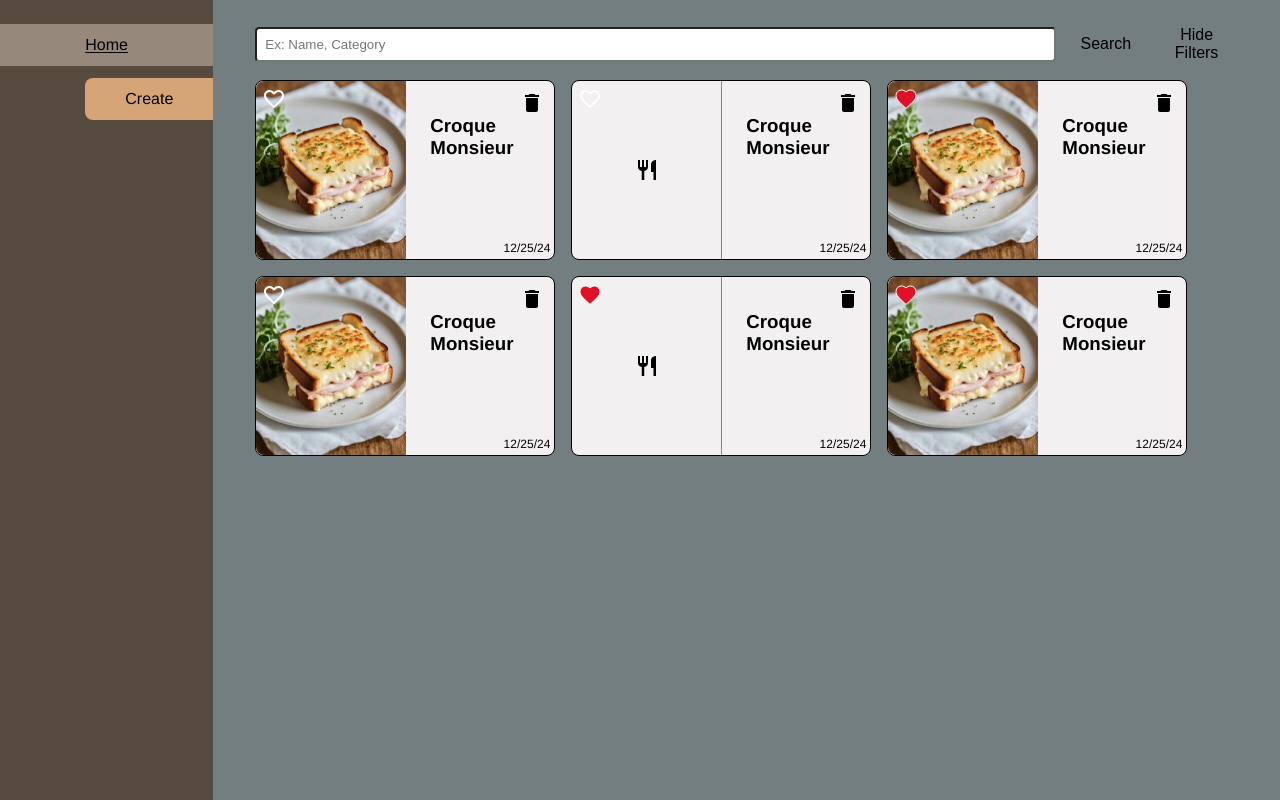
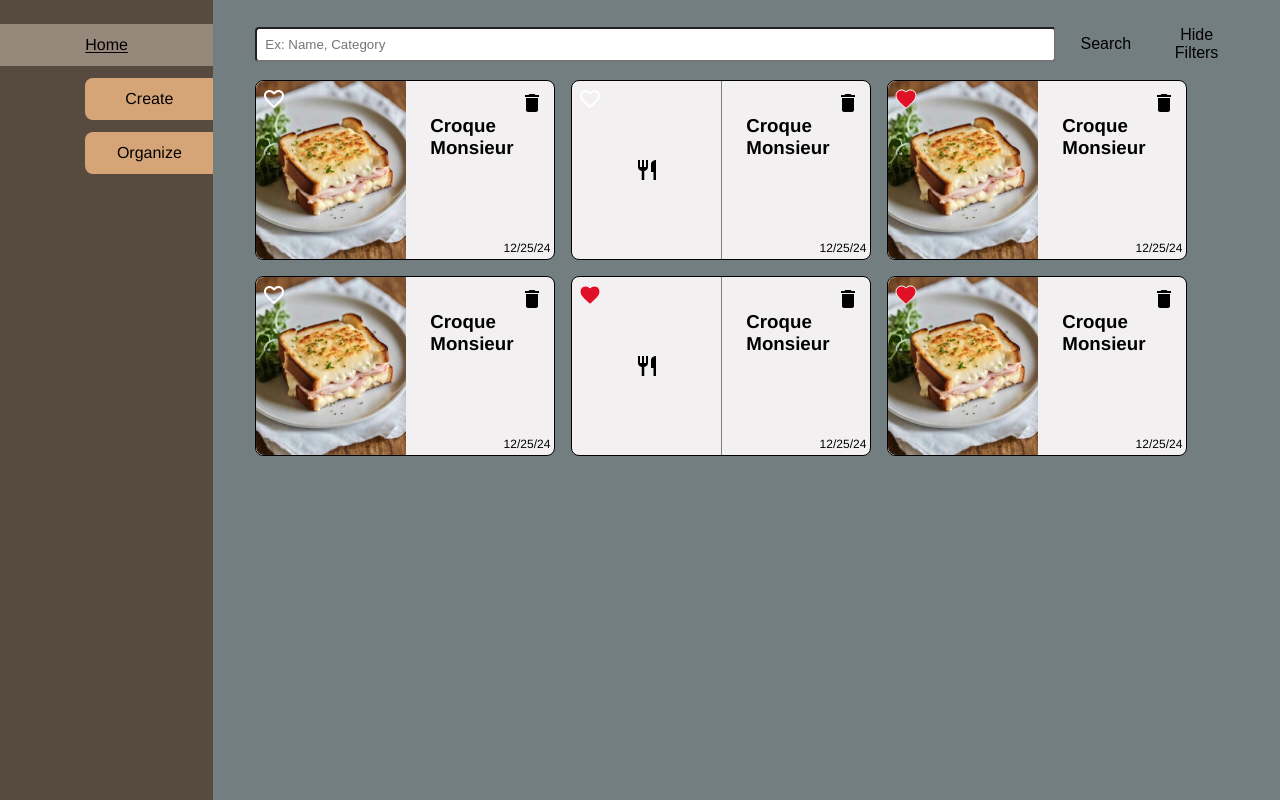
Before and after one commit to uphonia/recipe-application, a Next.js app: page / in a window 1280 px wide. Built offline with nearby package versions, Linux system fonts and the light colour scheme.

Commit message:
setup Organize screen

```diff
--- /dev/null
+++ b/src/Organize/Organize.tsx
@@ -0,0 +1,3 @@
+import React from "react";
+
+export const Organize = () => <>Nothing here yet. Coming soon..</>;
--- a/src/common/components/SideBar/Sidebar.tsx
+++ b/src/common/components/SideBar/Sidebar.tsx
@@ -8,7 +8,7 @@ import {
   Navigation,
   SubNavigation,
 } from "./sideBar.styles";
-import { CREATE_RECIPE, HOME } from "../../consts/navigation.consts";
+import { CREATE_RECIPE, HOME, ORGANIZE } from "../../consts/navigation.consts";
 
 export const Sidebar = () => {
   const router = useRouter();
@@ -25,6 +25,9 @@ export const Sidebar = () => {
             Create
           </SubNavigation>
         </Link>
+        <Link href={ORGANIZE} passHref>
+          <SubNavigation selected={isActive(ORGANIZE)}>Organize</SubNavigation>
+        </Link>
       </NavigationWrapper>
     </Wrapper>
   );
--- a/src/common/consts/navigation.consts.ts
+++ b/src/common/consts/navigation.consts.ts
@@ -1,3 +1,4 @@
 export const CREATE_RECIPE = "/create-recipe";
 export const HOME = "/";
 export const RECIPE = "/recipe";
+export const ORGANIZE = "/organize";
--- /dev/null
+++ b/src/pages/organize.tsx
@@ -0,0 +1,6 @@
+import React from "react";
+import { Organize } from "../Organize/Organize";
+
+export default function OrganizePage() {
+  return <Organize />;
+}
```
